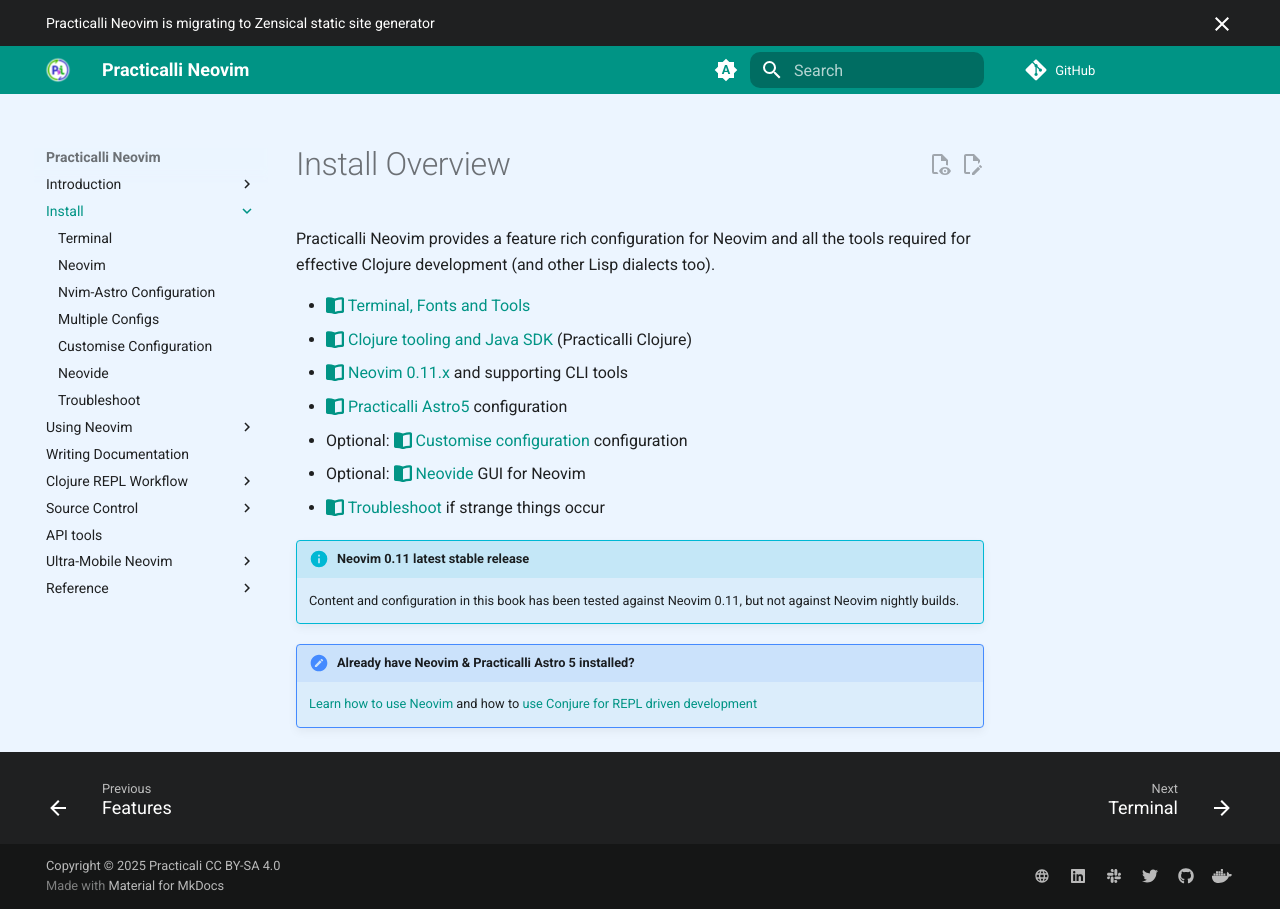
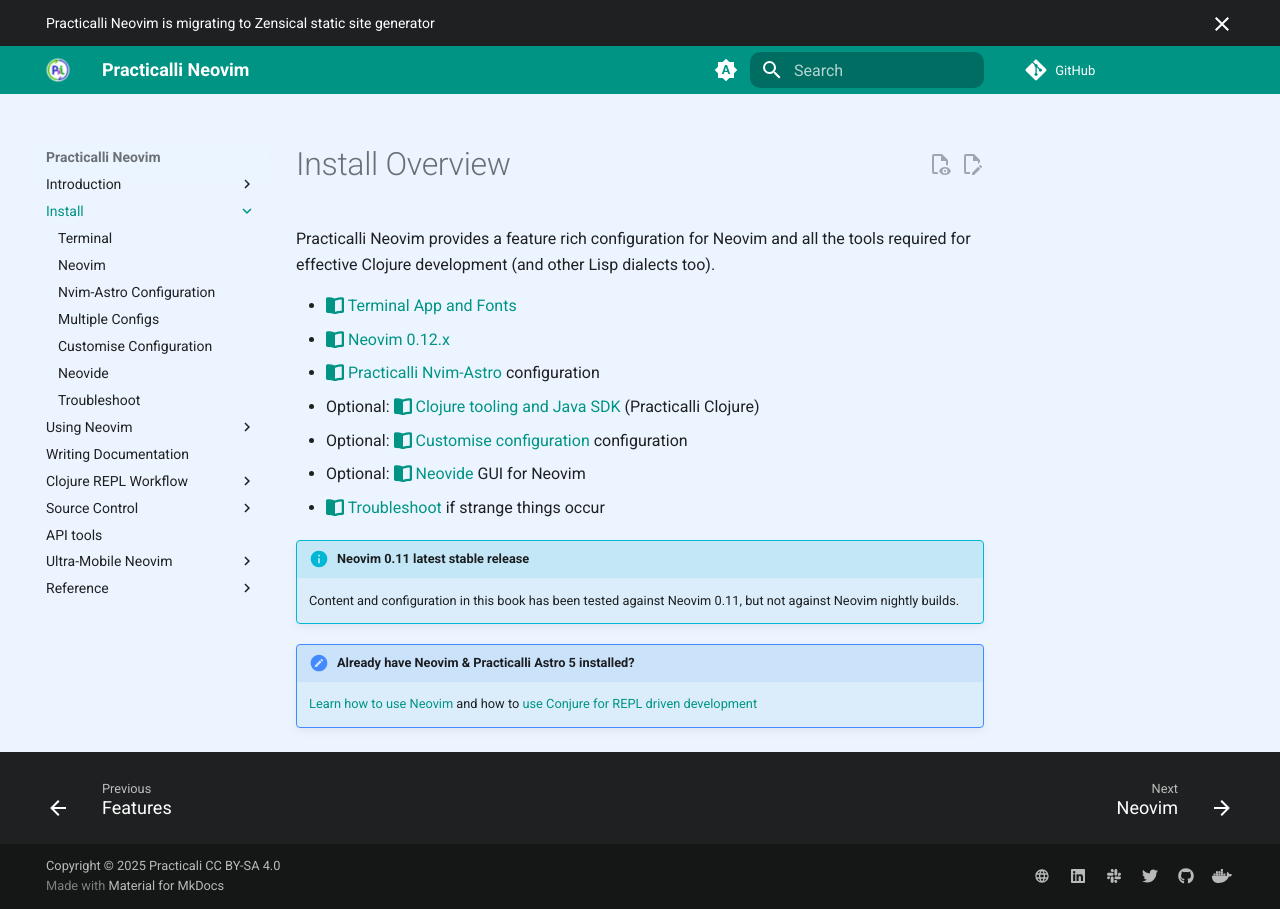
Before and after one commit to practicalli/neovim, an MkDocs documentation site: the page built from docs/install/index.md, in a window 1280 px wide. Built offline with MkDocs 1.6.1 and Material for MkDocs 9.7.7, drawn with Linux system fonts in a browser that asks for light colours; comment, search, counter and statistics services are not loaded.

Commit message:
docs(install): rename to terminal app for clarity
Clarify that the page is on the topic of installing and configuring a terminal application, rather than tools that work within a terminal

```diff
--- a/docs/install/index.md
+++ b/docs/install/index.md
@@ -2,10 +2,12 @@
 
 Practicalli Neovim provides a feature rich configuration for Neovim and all the tools required for effective Clojure development (and other Lisp dialects too).
 
-- [:fontawesome-solid-book-open: Terminal, Fonts and Tools](terminal-tools.md)
-- [:fontawesome-solid-book-open: Clojure tooling and Java SDK](https://practical.li/clojure/install/){target=_blank} (Practicalli Clojure)
-- [:fontawesome-solid-book-open: Neovim 0.11.x](neovim.md) and supporting CLI tools
-- [:fontawesome-solid-book-open: Practicalli Astro5](astro-configuration.md) configuration
+- [:fontawesome-solid-book-open: Terminal App and Fonts](terminal-app.md)
+- [:fontawesome-solid-book-open: Neovim 0.12.x](./neovim.md)
+- [:fontawesome-solid-book-open: Practicalli Nvim-Astro](nvim-astro-configuration.md) configuration
+
+
+- Optional: [:fontawesome-solid-book-open: Clojure tooling and Java SDK](https://practical.li/clojure/install/){target=_blank} (Practicalli Clojure)
 - Optional: [:fontawesome-solid-book-open: Customise configuration](customise-configuration.md) configuration
 - Optional: [:fontawesome-solid-book-open: Neovide](neovide.md) GUI for Neovim
 - [:fontawesome-solid-book-open: Troubleshoot](troubleshoot.md) if strange things occur
```
Also changed, not shown: docs/install/terminal-app.md (renamed from docs/install/terminal-tools.md, +1 -1 lines).
